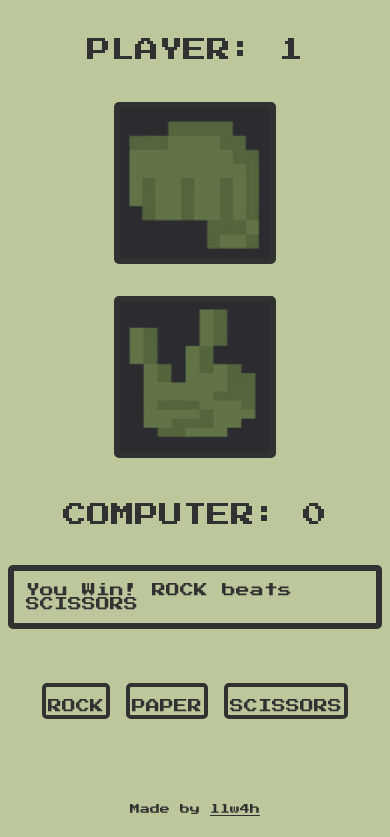
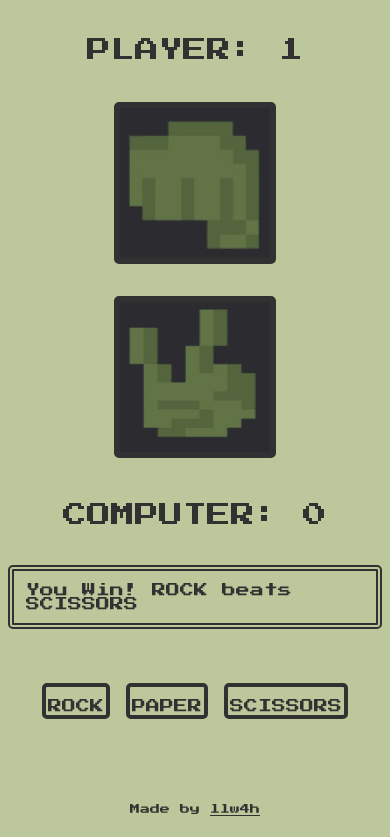
Before and after one commit to llw4h/RockPaperScissors, a plain HTML site: page index.html in a window 390 px wide. Both pictures are taken after a click on the button "ROCK". Shown: the part 156-993 px from the top of the page. Drawn offline with Linux system fonts and the light colour scheme.

Commit message:
added border to mobile

```diff
--- a/style.css
+++ b/style.css
@@ -77,7 +77,7 @@
     }
 
     .resultBoard .result {
-        border: 6px solid #313131;
+        border: 6px double #313131;
         padding: 12px;
         border-radius: 5px;
         font-size: 14px;
```
